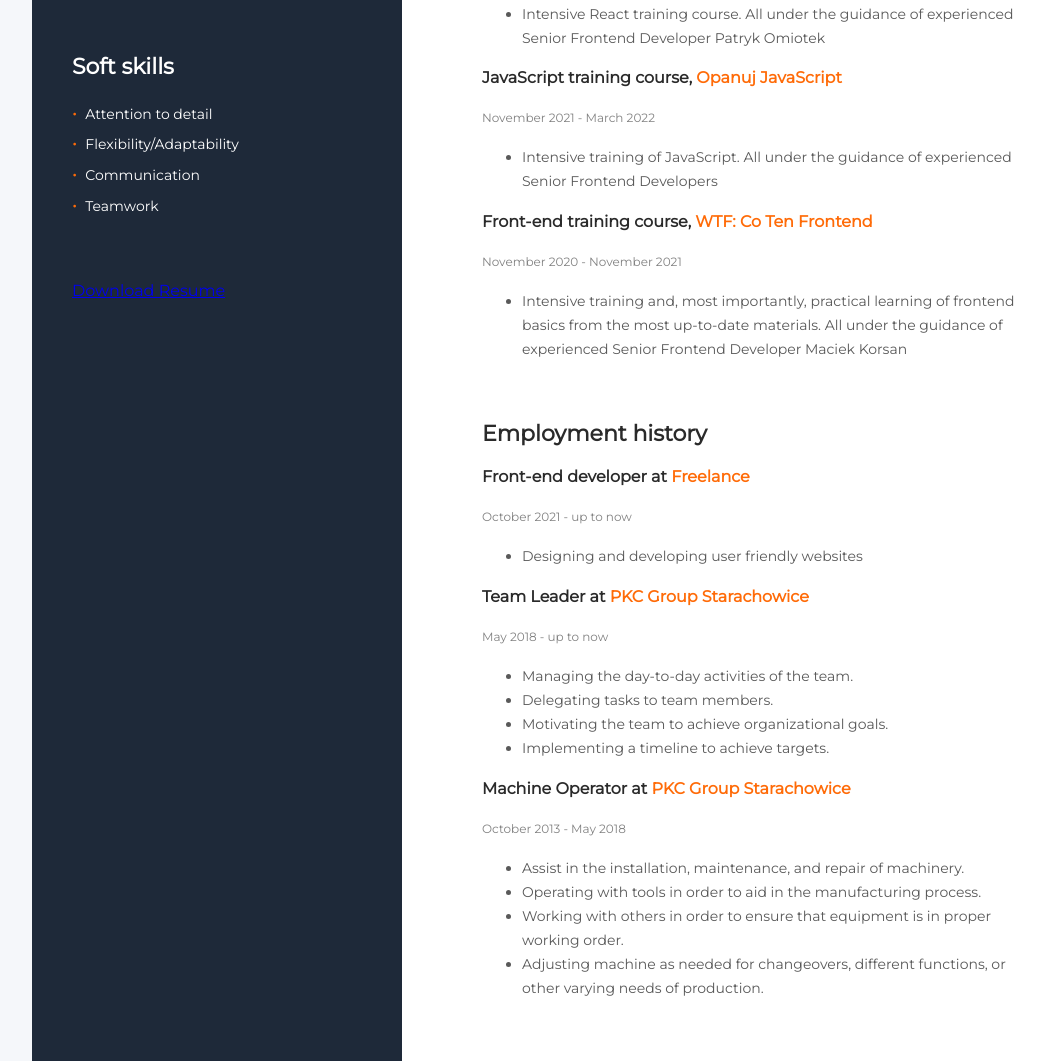
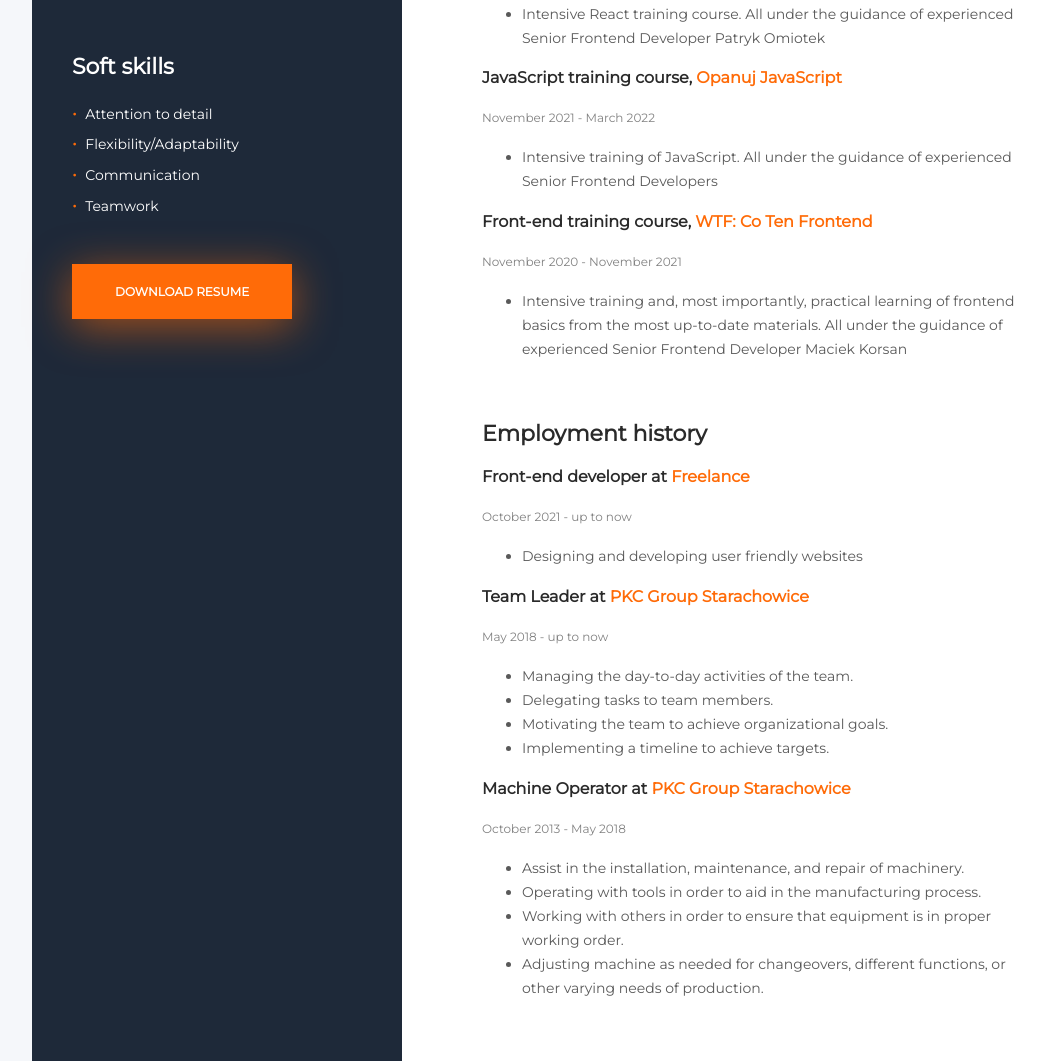
Before and after one commit to Kamil-Siwiec/web-cv, a plain HTML site: page index.html in a window 1280 px wide. Shown: the part 790-1851 px from the top of the page, without its empty margins (16-1061 px from the left). Drawn offline with nearby package versions, Linux system fonts and the light colour scheme.

Commit message:
add css styles, widget

```diff
--- a/css/style.css
+++ b/css/style.css
@@ -187,3 +187,36 @@ body {
   opacity: 1;
   text-decoration: underline;
 }
+
+.widget__link {
+  color: #fff;
+  background-color: #ff6b08;
+  padding-top: 20px;
+  padding-right: 43px;
+  padding-bottom: 20px;
+  padding-left: 43px;
+  text-decoration: none;
+  text-transform: uppercase;
+  font-size: 12px;
+  font-weight: bold;
+}
+
+.widget {
+  padding-left: 40px;
+  min-height: 60px;
+}
+
+.widget__link {
+  padding-top: 20px;
+  padding-right: 43px;
+  padding-bottom: 20px;
+  padding-left: 43px;
+  text-decoration: none;
+  text-transform: uppercase;
+  font-size: 12px;
+  font-weight: bold;
+  line-height: 1;
+  color: #fff;
+  background-color: #ff6b08;
+  box-shadow: 0px 8px 43px 0px rgba(255, 107, 8, 0.588);
+}
```
